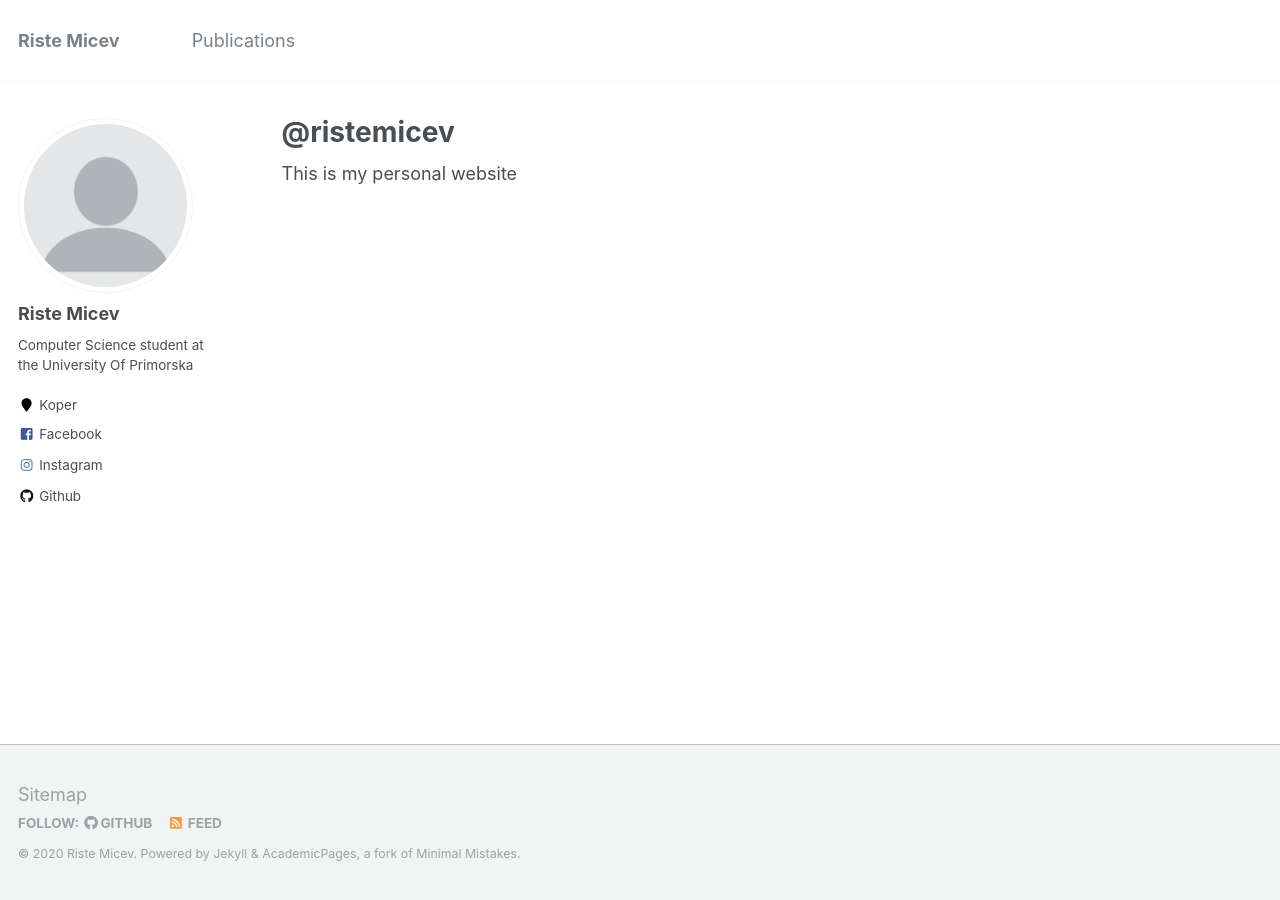
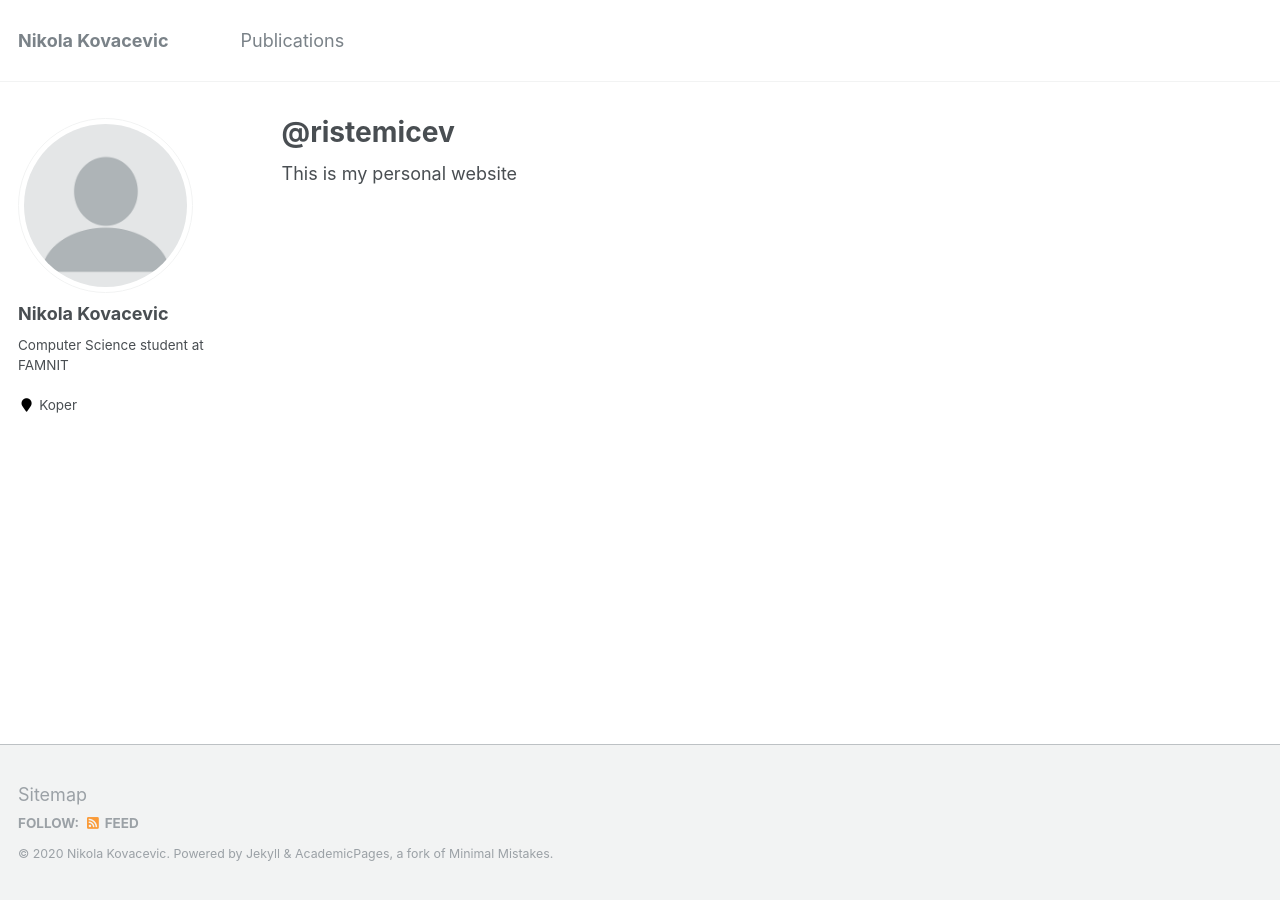
Before and after one commit to coachzer/coachzer.github.io, a Jekyll site: the page built from _pages/about.md, in a window 1280 px wide. Built offline with Jekyll 4.4.1, drawn with Linux system fonts in a browser that asks for light colours.

Commit message:
Update _config.yml

```diff
--- a/_config.yml
+++ b/_config.yml
@@ -7,13 +7,13 @@
 
 # Site Settings
 locale                   : "en-US"
-title                    : "Riste Micev"
+title                    : "Nikola Kovacevic"
 title_separator          : "-"
-name                     : &name "Riste Micev"
+name                     : &name "Nikola Kovacevic"
 description              : &Personal Website"
-url                      : https://ristemicev.github.io # the base hostname & protocol for your site e.g. "https://mmistakes.github.io"
+url                      : https://nikolakovacevic.github.io # the base hostname & protocol for your site e.g. "https://mmistakes.github.io"
 baseurl                  : "" # the subpath of your site, e.g. "/blog"
-repository               : "ristemicev.github.io"
+repository               : "nikolakovacevic.github.io"
 teaser                   :  # filename of teaser fallback teaser image placed in /images/, .e.g. "500x300.png"
 breadcrumbs              : false # true, false (default)
 words_per_minute         : 160
@@ -80,9 +80,9 @@ analytics:
 
 # Site Author
 author:
-  name             : "Riste Micev"
+  name             : "Nikola Kovacevic"
   avatar           : "profile.png"
-  bio              : "Computer Science student at the University Of Primorska"
+  bio              : "Computer Science student at FAMNIT"
   location         : "Koper"
   employer         :
   pubmed           :
@@ -94,12 +94,12 @@ author:
   codepen          :
   dribbble         :
   flickr           :
-  facebook         : "https://www.facebook.com/micev123"
+  facebook         :
   foursquare       :
-  github           : "ristemicev"
+  github           :
   google_plus      :
   keybase          :
-  instagram        : "https://www.instagram.com/ristemicev"
+  instagram        :
   impactstory      : #"https://profiles.impactstory.org/u/xxxx-xxxx-xxxx-xxxx"
   lastfm           :
   linkedin         :
```
